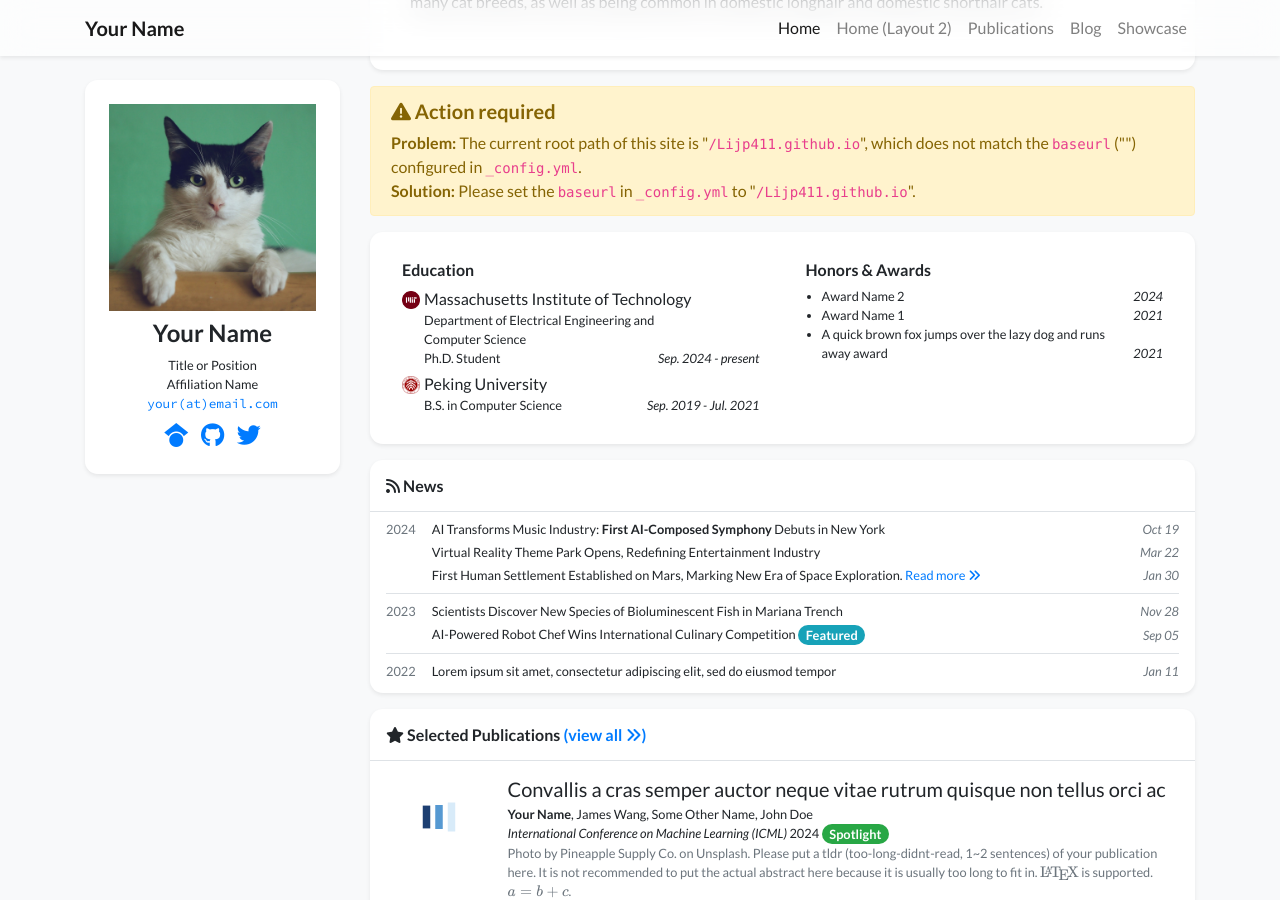
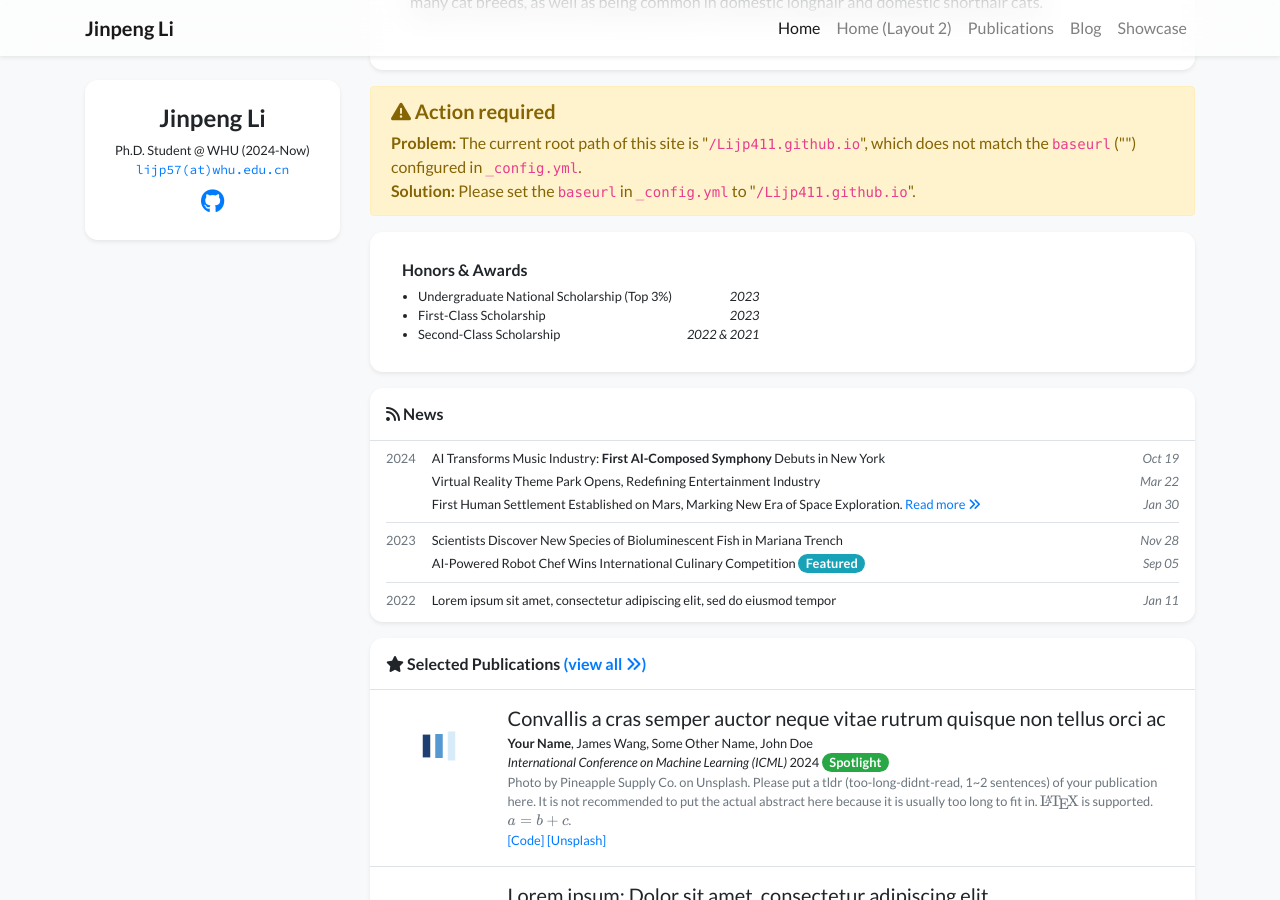
Before and after one commit to Lijp411/Lijp411.github.io, a Jekyll site: the page built from index.html, in a window 1280 px wide and 900 px high, scrolled down 300 px. Built offline with Jekyll 4.4.1, drawn with Linux system fonts in a browser that asks for light colours; nearby versions of some CDN libraries; a style sheet for code colours, icons or effects is not loaded.

Commit message:
Update profile.yml

```diff
--- a/_data/profile.yml
+++ b/_data/profile.yml
@@ -1,18 +1,15 @@
-primary_name: "Your Name"
+primary_name: "Jinpeng Li"
 secondary_name: ""
-navbar_name: "Your Name"
+navbar_name: "Jinpeng Li"
 
 positions:
-- name: Title or Position
-- name: Affiliation Name
-  logo: /assets/images/badges/MIT_Social_circle.png  # Logo is optional
+- name: Ph.D. Student @ WHU (2024-Now)
 
-
-email: "your@email.com"
+email: "lijp57@whu.edu.cn"
 # cv_link: link-to-your-cv-file
-gscholar: xFmQpf4AAAAJ  # This is an example, replace it with your own Google Scholar ID
-github: your_github_id
-twitter: your_twitter_id  # Do not include the '@' symbol
+# gscholar: xFmQpf4AAAAJ  # This is an example, replace it with your own Google Scholar ID
+github: Season-sweet Orange
+# twitter: your_twitter_id  # Do not include the '@' symbol
 # wechat_qrcode: /assets/images/etc/wechat.jpg
 # wechat_prompt: >-
 #   Please tell me your <strong>name</strong> and <strong>affiliation</strong> (current or past) when adding my wechat. Thanks!
@@ -30,21 +27,21 @@
     as well as being common in domestic longhair and domestic shorthair cats.
   </p>
 
-portrait_url: /assets/images/photos/portrait.jpg
+# portrait_url: /assets/images/photos/portrait.jpg
 portrait_caption: >-
   Photo by Manja Vitolic on Unsplash (this caption is optional, comment it out to disable).
 
-education:
-- name: Massachusetts Institute of Technology
-  logo: /assets/images/badges/MIT_Social_circle.png
-  position: >-
-    Department of Electrical Engineering and Computer Science <br/>
-    Ph.D. Student
-  date: Sep. 2024 - present
-- name: Peking University
-  logo: /assets/images/badges/PKU_red.png
-  position: B.S. in Computer Science
-  date: Sep. 2019 - Jul. 2021
+# education:
+# - name: Massachusetts Institute of Technology
+#   logo: /assets/images/badges/MIT_Social_circle.png
+#   position: >-
+#     Department of Electrical Engineering and Computer Science <br/>
+#     Ph.D. Student
+#   date: Sep. 2024 - present
+# - name: Peking University
+#   logo: /assets/images/badges/PKU_red.png
+#   position: B.S. in Computer Science
+#   date: Sep. 2019 - Jul. 2021
 
 # experience:
 # - name: Peking University
@@ -52,10 +49,14 @@
 #   position: Research Intern
 #   date: Sep. 2019 - Jul. 2021
 
+news:
+  - date: [2026/01]
+    intr: SCoT, million-scale CoT dataset for 3D-LLM, is accepted by ICLR2026.
+
 awards:
-- name: Award Name 2
-  date: 2024
-- name: Award Name 1
-  date: 2021
-- name: A quick brown fox jumps over the lazy dog and runs away award
-  date: 2021
+- name: Undergraduate National Scholarship (Top 3%)
+  date: 2023
+- name: First-Class Scholarship
+  date: 2023
+- name: Second-Class Scholarship
+  date: 2022 & 2021
```
